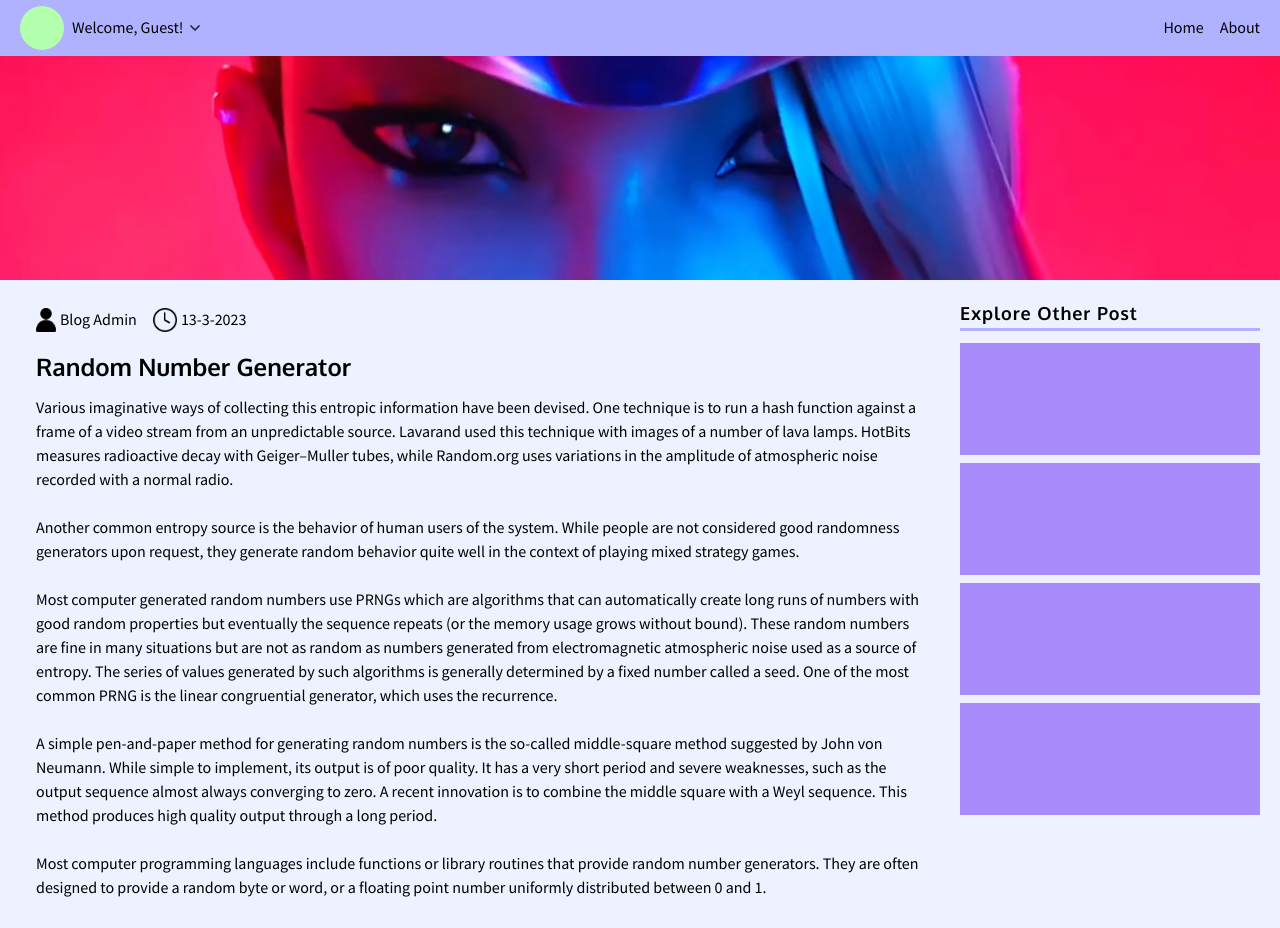
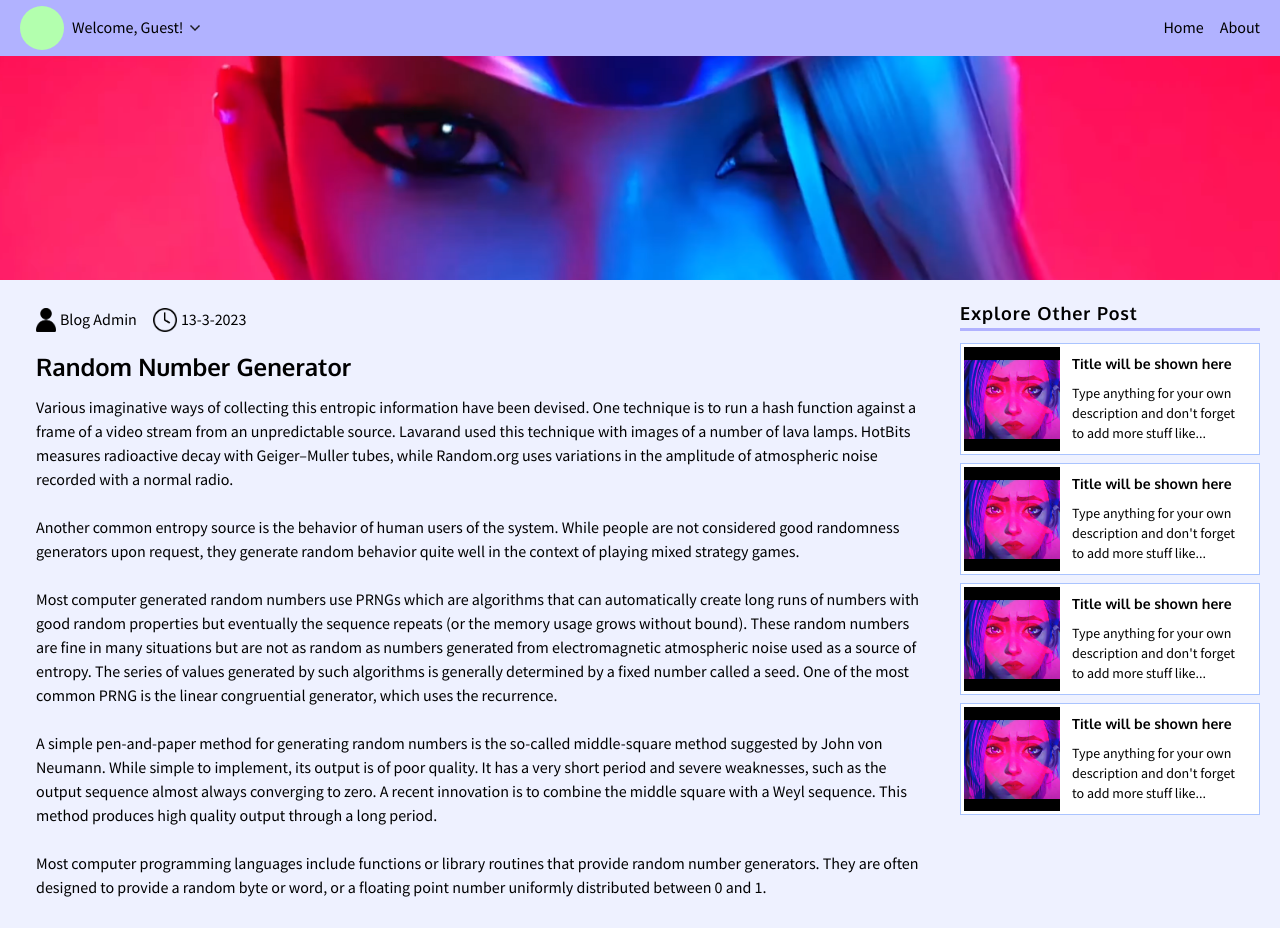
Before and after one commit to idlionora/my-mini-blog, a React app: page /post in a window 1280 px wide. Built offline with nearby package versions, Linux system fonts and the light colour scheme; the HTML template or start-up script is replaced by a standard one.

Commit message:
feat(ExploreCard): slice card shown in BlogPost page as depicted in figma

```diff
--- a/src/components/BlogCard.jsx
+++ b/src/components/BlogCard.jsx
@@ -4,12 +4,14 @@ import thumbDefault from '../assets/thumbnail example1.png';
 import iconPencil from '../assets/noun-pencil-1051456.png';
 import iconTrashbin from '../assets/noun-trash-123755.png';
 
-const BlogCard = ({
-	page,
-	id = 999,
-	title = 'Title will be shown here',
-	thumbnailPath = thumbDefault,
-}) => {
+const BlogCard = (props) => {
+	const {
+		page,
+		id = 999,
+		title = 'Title will be shown here',
+		thumbnailPath = thumbDefault,
+	} = props;
+
 	const navigate = useNavigate();
 	const [isShown, setIsShown] = useState(false);
 
@@ -31,7 +33,10 @@ const BlogCard = ({
 					/>
 				</div>
 				<div className="grow min-h-[3.7rem] flex flex-col justify-center text-center items-center">
-					<p className="mx-4 my-3 w-fit font-semibold cursor-pointer" onClick={() => navigate(`/post/${id}`)}>
+					<p
+						className="mx-4 my-3 w-fit font-semibold cursor-pointer"
+						onClick={() => navigate(`/post/${id}`)}
+					>
 						{title}
 					</p>
 				</div>
--- a/src/components/ExploreCard.jsx
+++ b/src/components/ExploreCard.jsx
@@ -1,7 +1,30 @@
-const ExploreCard = () => {
-    return (
-        <div className="w-full bg-violet-400 h-28"></div>
-    )
-}
+import { useNavigate } from 'react-router-dom';
+import exploreThumb from '../assets/thumbnail example2.png';
+
+const ExploreCard = (props) => {
+	const {
+		id = 1000,
+		title = 'Title will be shown here',
+		thumbnailPath = exploreThumb,
+		desc = "Type anything for your own description and don't forget to add more stuff like...",
+	} = props;
+    //desc is shortened to max 80 characters
+    const navigate = useNavigate();
+
+	return (
+		<div
+			className="w-full max-w-[21.9rem] bg-white min-h-[6.5rem] p-[3px] flex items-start border border-theme-blue cursor-pointer"
+			onClick={() => navigate(`/post/${id}`)}
+		>
+			<div className="bg-black h-[6.5rem] min-w-[6rem] flex">
+				<img src={thumbnailPath} className="object-scale-down" alt={'thumbnail ' + id} />
+			</div>
+			<div className="w-full px-3 pt-2">
+				<h4 className="font-heading font-bold text-sm mb-2">{title}</h4>
+				<p className="text-sm mb-2">{desc}</p>
+			</div>
+		</div>
+	);
+};
 
 export default ExploreCard;
--- a/src/pages/BlogPost.jsx
+++ b/src/pages/BlogPost.jsx
@@ -11,7 +11,7 @@ function BlogPost() {
 	const { id } = useParams();
 	const [bannerImg, setBannerImg] = useState(bannerDefault);
 	return (
-		<div className="w-full min-h-screen bg-neutral-00 flex flex-col items-center">
+		<div className="w-full min-h-screen bg-neutral-00 flex flex-col items-center overflow-hidden">
 			<NavigationBar page="blogPost" />
 			<section className="w-full max-w-[82.5rem] bg-white h-40 sm:h-48 md:h-52 lg:h-56 flex">
 				<img
@@ -37,7 +37,7 @@ function BlogPost() {
 					<div className="w-full md:pl-3 lg:pl-4">
 						{/* this is placeholder content */}
 						<h1 className="font-heading font-bold text-2xl mb-3">
-							Random Number Generator
+							Random Number Generator {id}
 						</h1>
 						<p>
 							Various imaginative ways of collecting this entropic information have
@@ -86,11 +86,11 @@ function BlogPost() {
 						Explore Other Post
 					</h3>
 					<div className="w-full h-[0.2rem] bg-theme-purple mb-3" />
-					<div className="w-full grid sm:grid-cols-2 md:grid-cols-1 gap-2">
-						<ExploreCard />
-						<ExploreCard />
-						<ExploreCard />
-						<ExploreCard />
+					<div className="w-full grid sm:grid-cols-2 md:grid-cols-1 gap-2 justify-items-center">
+						<ExploreCard id='995'/>
+						<ExploreCard id='996'/>
+						<ExploreCard id='997'/>
+						<ExploreCard id='998'/>
 					</div>
 				</div>
 			</section>
```
